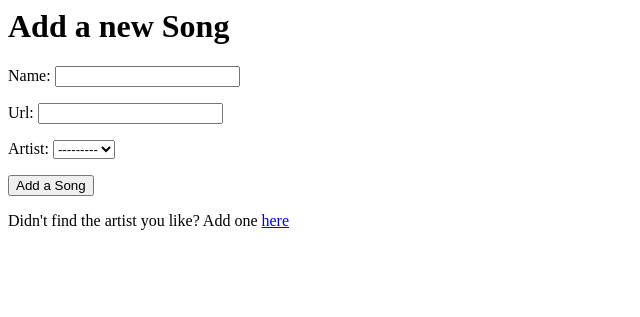
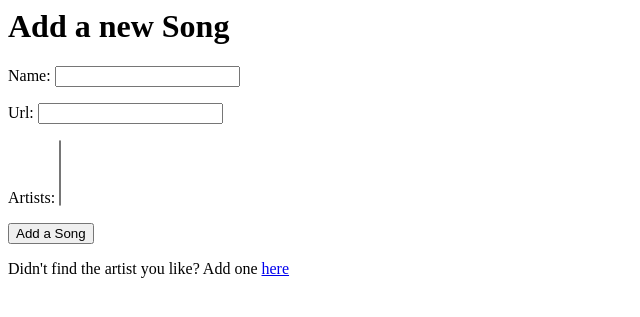
Before and after one commit to Chayanika-Mandal/symfoni, a Django app: page /music/add-song/ in a window 1280 px wide. Shown: the top 317 px of the page, without its empty margins (0-640 px from the left). Run offline with Django 3.2, Linux system fonts and the light colour scheme; data that the repository does not hold is empty.

Commit message:
handling collabs

```diff
--- a/music/models.py
+++ b/music/models.py
@@ -13,8 +13,7 @@ class Artist(models.Model):
 
 class Song(models.Model):
     name = models.CharField(max_length=50, null=False)
-    # TODO: Make this field ManyToMany so that we can handle collab songs
-    artist = models.ForeignKey(Artist, on_delete=models.SET_NULL, null=True, blank=True)
+    artists = models.ManyToManyField(Artist, related_name="artists", blank=True)
     added_by = models.ForeignKey(User, on_delete=models.CASCADE)
     url = models.URLField()
     users_who_liked = models.ManyToManyField(
--- a/music/templates/music/all-songs.html
+++ b/music/templates/music/all-songs.html
@@ -4,9 +4,8 @@
   <div>
     <span>ID: {{ song.pk }}</span>,
     <span>
-      name: <a href="{{ song.url }}" target="_blank">{{ song.name }}</a> </span
-    >,
-    <span>artist: {{ song.artist.name }}</span>
+      name: <a href="{{ song.url }}" target="_blank">{{ song.name }}</a> </span>,
+    <span>artist: {{ song.artists}}</span>
   </div>
   {% endfor %}
   <a href="{% url 'music:add_song' %}">Add a new song</a>
--- a/music/views.py
+++ b/music/views.py
@@ -24,7 +24,7 @@ class CreateArtistView(CreateView):
 class CreateSongView(CreateView):
     template_name = "music/add-song.html"
     model = Song
-    fields = ["name", "url", "artist"]
+    fields = ["name", "url", "artists"]
     success_url = reverse_lazy("music:all_songs")
 
     def form_valid(self, form, *args, **kwargs):
```
Also changed, not shown: music/migrations/0004_auto_20210908_0919.py (added).
